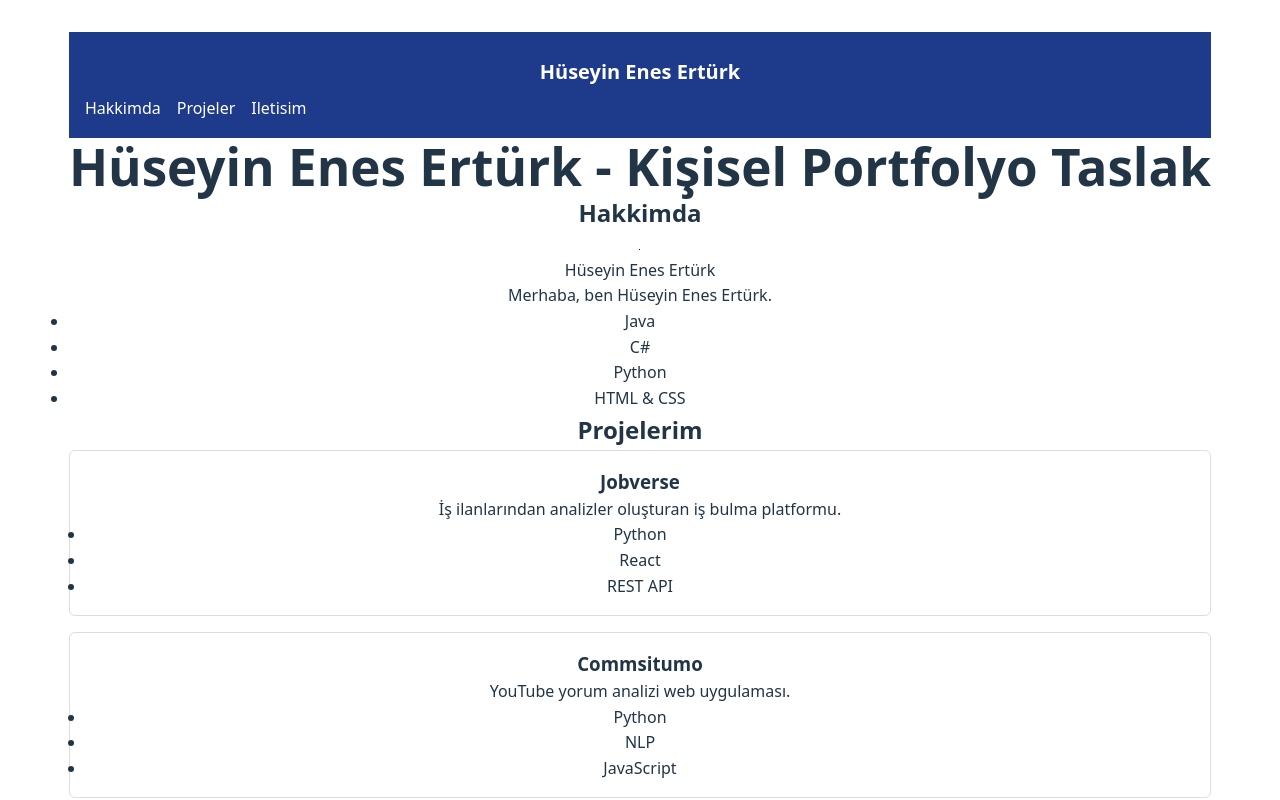
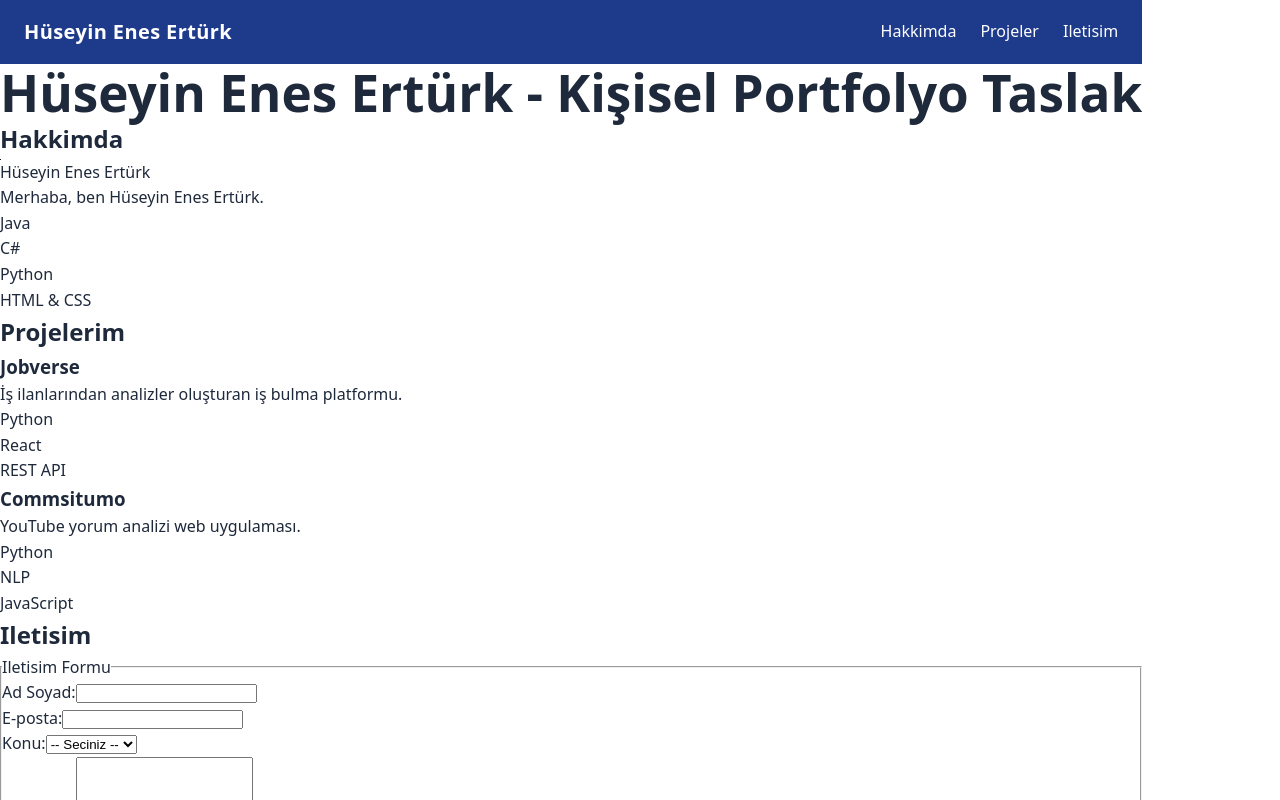
Before and after one commit to huseyineneserturk/web-lab-hello, a React (Vite) app: page / in a window 1280 px wide. Shown: the top 800 px of the page. Built offline with nearby package versions, Linux system fonts and the light colour scheme.

Commit message:
feat: add responsive navigation with Flexbox

```diff
--- a/src/App.css
+++ b/src/App.css
@@ -1,89 +1,77 @@
-* { margin: 0; padding: 0; box-sizing: border-box; }
-body { font-family: system-ui, sans-serif; line-height: 1.6; }
+/* ========================================
+   GENEL SIFIRLAMA
+   ======================================== */
+*, *::before, *::after {
+  margin: 0;
+  padding: 0;
+  box-sizing: border-box;
+}
 
-:focus { outline: 2px solid #2563EB; outline-offset: 2px; }
+html { scroll-behavior: smooth; }
 
+body {
+  font-family: var(--font-sans);
+  font-size: var(--text-base);
+  line-height: 1.6;
+  color: var(--color-text);
+  background-color: var(--color-bg);
+}
+
+img { max-width: 100%; height: auto; display: block; }
+
+/* Focus göstergesi — ASLA kaldırma */
+:focus { outline: 2px solid var(--color-secondary); outline-offset: 2px; }
+
+/* ========================================
+   SKIP LINK
+   ======================================== */
 .skip-link {
   position: absolute;
   top: -100px;
   left: 0;
   padding: 8px 16px;
-  background: #1E3A8A;
+  background: var(--color-primary);
   color: #fff;
   z-index: 100;
 }
-.skip-link:focus {
-  top: 0;
+.skip-link:focus { top: 0; }
+
+/* ========================================
+   HEADER & NAV — Flexbox
+   ======================================== */
+header {
+  display: flex;
+  align-items: center;
+  justify-content: space-between;
+  flex-wrap: wrap;
+  gap: var(--space-sm);
+  padding: var(--space-md) var(--space-lg);
+  background: var(--color-primary);
+  color: #fff;
 }
 
-.form-group {
-  display: flex;
-  flex-direction: column;
-  gap: 0.25rem;
-  margin-bottom: 1rem;
+.header-title {
+  font-size: var(--text-xl);
+  font-weight: 700;
+  letter-spacing: 0.02em;
 }
 
-.form-group input,
-.form-group select,
-.form-group textarea {
-  padding: 0.5rem;
-  border: 1px solid #ccc;
-  border-radius: 4px;
-  font-size: 1rem;
+nav ul {
+  list-style: none;
+  display: flex;
+  gap: var(--space-lg);
+  flex-wrap: wrap;
 }
 
-.error-msg { color: red; font-size: 0.85rem; }
+nav a {
+  color: #fff;
+  text-decoration: none;
+  font-weight: 500;
+  transition: opacity var(--transition-fast);
+}
+nav a:hover { opacity: 0.8; }
 
-.header-title { font-size: 1.25rem; font-weight: bold; padding: 0.5rem 0; }
-
-header { background: #1E3A8A; color: #fff; padding: 1rem; }
-header a { color: #fff; }
-nav ul { list-style: none; display: flex; gap: 1rem; }
-
-article { border: 1px solid #ddd; border-radius: 6px; padding: 1rem; margin-bottom: 1rem; }
-
-footer { text-align: center; padding: 1rem; background: #f1f1f1; margin-top: 2rem; }
-footer ul { list-style: none; display: flex; justify-content: center; gap: 1rem; margin-top: 0.5rem; }
-
-#root {
-  max-width: 1280px;
-  margin: 0 auto;
-  padding: 2rem;
-  text-align: center;
-}
-
-.logo {
-  height: 6em;
-  padding: 1.5em;
-  will-change: filter;
-  transition: filter 300ms;
-}
-.logo:hover {
-  filter: drop-shadow(0 0 2em #646cffaa);
-}
-.logo.react:hover {
-  filter: drop-shadow(0 0 2em #61dafbaa);
-}
-
-@keyframes logo-spin {
-  from {
-    transform: rotate(0deg);
-  }
-  to {
-    transform: rotate(360deg);
-  }
-}
-
-@media (prefers-reduced-motion: no-preference) {
-  a:nth-of-type(2) .logo {
-    animation: logo-spin infinite 20s linear;
-  }
-}
-
-.card {
-  padding: 2em;
-}
-
-.read-the-docs {
-  color: #888;
-}
+/* ========================================
+   HATA MESAJI
+   ======================================== */
+.error-msg { color: red; font-size: var(--text-sm); margin-top: var(--space-xs); }
```
